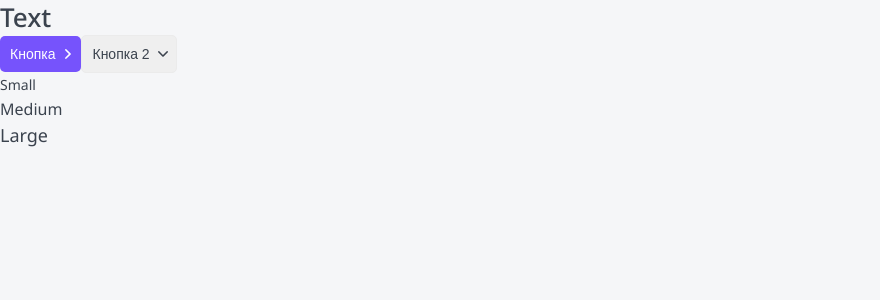
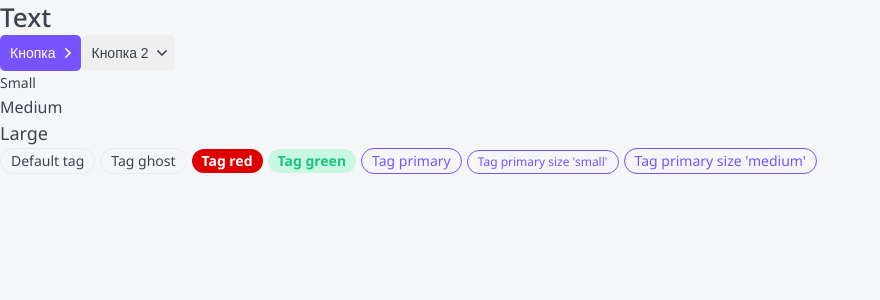
Before and after one commit to rail-sabirov/my-top, a Next.js app: page / in a window 1280 px wide. Shown: the top 300 px of the page, without its empty margins (0-880 px from the left). Built offline with nearby package versions, Linux system fonts and the light colour scheme.

Commit message:
Add Tag-componen

```diff
--- /dev/null
+++ b/components/Tag/Tag.module.css
@@ -0,0 +1,49 @@
+.tag {
+    display: inline-block;
+
+    box-sizing: border-box;
+    margin-right: 5px;
+    border-radius: 20px;
+}
+
+.s {
+    padding: 5px 10px;
+    font-size: 12px;
+    line-height: 12px;
+}
+
+.m {
+    padding: 5px 10px;
+    font-size: 14px;
+    line-height: 14px;
+}
+
+.ghost {
+    border: 1px solid var(--grey-light);
+}
+
+.red {
+    color: var(--white);
+    background: #DE0000;
+    font-weight: bold;
+
+}
+
+.grey {
+    color: var(--white);
+    background: #B3C0D9;
+    font-weight: bold;
+
+}
+
+.green {
+    color: var(--green);
+    background: var(--green-light);
+    font-weight: bold;
+}
+
+.primary {
+    color: var(--primary);
+    background: none;
+    border: 1px solid var(--primary);
+}
--- /dev/null
+++ b/components/Tag/Tag.tsx
@@ -0,0 +1,37 @@
+/**
+ * Tag
+ *
+ * Render:
+ * <Tag /> --> <div></div>
+ *
+ * size? - string: s | m
+ * color? - string: ghost | green | grey | primary
+ * href? - string
+ */
+
+import { TagProps } from './Tag.props';
+import styles from './Tag.module.css';
+import cn from 'classnames';
+
+
+export const Tag = ({size = 'm', color = 'ghost', href, className, children, ...props}: TagProps): JSX.Element => {
+    return (<div
+        className={cn(styles.tag, {
+            [styles.m]: size == 'm',
+            [styles.s]: size == 's',
+            [styles.ghost]: color == 'ghost',
+            [styles.green]: color == 'green',
+            [styles.gray]: color == 'grey',
+            [styles.red]: color == 'red',
+            [styles.primary]: color == 'primary',
+        })}
+        {...props}
+        >
+        {
+            href
+            ? <a href={href}>{children}</a>
+            : <>{children}</>
+        }
+
+        </div>);
+}
--- a/components/index.ts
+++ b/components/index.ts
@@ -5,3 +5,4 @@
 export * from './Htag/Htag';
 export * from './Button/Button';
 export * from './P/P';
+export * from './Tag/Tag';
--- a/pages/index.tsx
+++ b/pages/index.tsx
@@ -1,5 +1,5 @@
 import { Inter } from 'next/font/google';
-import { Button, Htag, P } from '@/components';
+import { Button, Htag, P, Tag } from '@/components';
 
 const inter = Inter({ subsets: ['latin'] });
 
@@ -11,5 +11,13 @@ export default function Home(): JSX.Element {
     <P size='s'>Small</P>
     <P>Medium</P>
     <P size='l'>Large</P>
+
+    <Tag>Default tag</Tag>
+    <Tag color="ghost">Tag ghost</Tag>
+    <Tag color='red'>Tag red</Tag>
+    <Tag color='green'>Tag green</Tag>
+    <Tag color='primary'>Tag primary</Tag>
+    <Tag color="primary" size='s' href="https://test.tst">Tag primary size 'small'</Tag>
+    <Tag color="primary" size='m' href="https://test2.tst">Tag primary size 'medium'</Tag>
   </>);
 }
--- a/styles/globals.css
+++ b/styles/globals.css
@@ -21,7 +21,7 @@ a {
 
 :root {
 	--black: #3B434E;
-	--gray-light: #EBEBEB;
+	--grey-light: #EBEBEB;
 	--white: white;
 	--primary: #7653FC;
 	--primary-hover: #6344DF;
```
Also changed, not shown: components/Tag/Tag.props.ts (added, +10 -0 lines).
